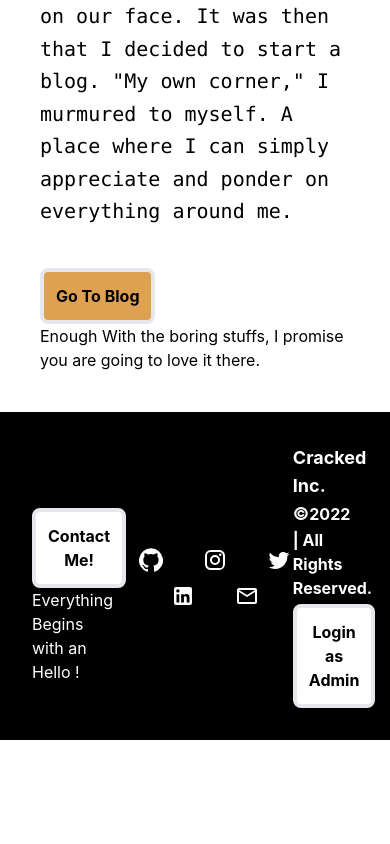
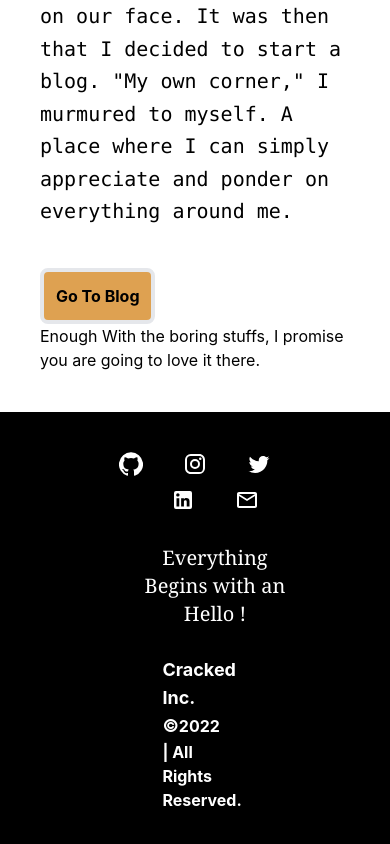
Before and after one commit to Olatisunkanmi/The-Cracked-Ink, a React (Create React App) app in the folder Client/: page / in a window 390 px wide. Shown: the part 2058-2902 px from the top of the page. Before the commit the page ends 2798 px from the top, so only its background shows below. Built offline with nearby package versions, Linux system fonts and the light colour scheme.

Commit message:
Update About.jsx

```diff
--- a/Client/src/Pages/About/About.jsx
+++ b/Client/src/Pages/About/About.jsx
@@ -2,7 +2,7 @@ import '../../App.css'
 import {Link } from "react-router-dom"
 import {Header } from '../../Component/Index';
 import profileImage from '../../Assests/sk.jpg';
-import { GitHub, Instagram, LinkedIn, MailOutline, Twitter } from '@material-ui/icons'
+import { ArrowRightAlt, GitHub, Instagram, LinkedIn, MailOutline, Twitter } from '@material-ui/icons'
 
 
 const About = () => {
@@ -72,42 +72,53 @@ const About = () => {
 
 <footer
   className="bg-veryLightBrown">
-            <div className=" bg-black p-8 text-white flex flex-row items-center justify-between">
+            <div className=" bg-black p-8 text-white flex flex-col md:flex-row items-center justify-between">
 
-                        <div className="w-1/5">
-                        <button  className='mt-10 border-4 p-3 bg-white rounded-lg font-bold text-black' >Contact Me!</button>
-
-
-                        <p>Everything Begins with an Hello !</p>
+                        <div className="hidden md:block w-1/5">
+                        <button  className=' md:block mt-10 border-4 p-3 bg-white rounded-lg font-bold text-black' >Contact Me <ArrowRightAlt /> </button>
+                        <p
+                          className='text-xl font-serif'>Everything Begins with an Hello !</p>
                         </div>
 
                         <div className="w-3/5 text-center space-x-10 text-3xl">
-                        <a href="https://github.com/Olatisunkanmi"></a>
+
+                                    <a href="https://github.com/Olatisunkanmi " target='_blank'>
                                     <GitHub className="icons"/>
+                                    </a>
 
-                        <a href="https://instagram.com/olatisunkanmi__?igshid=YmMyMTA2M2Y=">
+
+                                    <a href="https://instagram.com/olatisunkanmi__?igshid=YmMyMTA2M2Y=" target='_blank'>
                                     <Instagram className="icons"/>
                                     </a>
 
-                          <a href='https://twitter.com/olatisunkanmi_'>
+                                      <a href='https://twitter.com/olatisunkanmi_ ' target='_blank'>
                                       <Twitter className="icons"/>
                                       </a>
 
-                        <a href='https://www.linkedin.com/in/olasunkanmi-igbasan-591447223/'>
+                                    <a href='https://www.linkedin.com/in/olasunkanmi-igbasan-591447223/ ' target='_blank'>
                                   <LinkedIn className="icons"/>
                                     </a>
 
-                      <MailOutline className="icons "/>
+                                  <MailOutline className="icons " />
+
+
+                                  <div
+                                  className='md:hidden my-7 '>
+                                  <p
+                                  className='text-xl font-serif'>Everything Begins with an Hello !</p>
+                                  </div>
                         </div>
 
 
                         <div
-                          className="w-1/5">
+                          className="flex flex-col w-1/5 md:block">
                           <p className='text-lg font-bold'> Cracked Inc.</p>
+
                           <p className='font-bold'>
                           <span className='text-lg'>&copy;</span>
                           2022 | All Rights Reserved.</p>
-                              <button  className=' mt-1 border-4 p-3 bg-white rounded-lg font-bold text-black' >
+
+                              <button  className='hidden mt-1 border-4 p-3 bg-white rounded-lg font-bold text-black' >
                               <Link to="/admin-login/edit">
                               Login as Admin
                               </Link>
```
Lines whose indentation alone changed are shown as unchanged.
